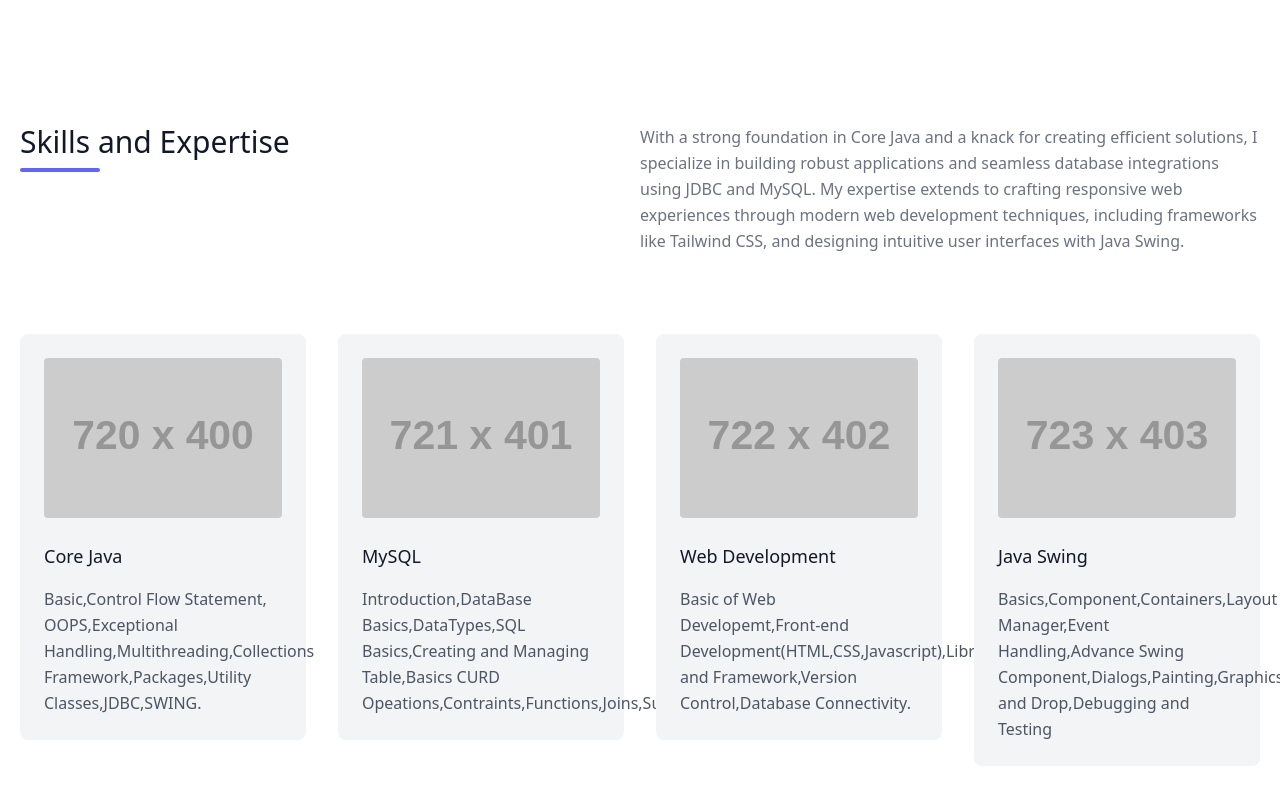
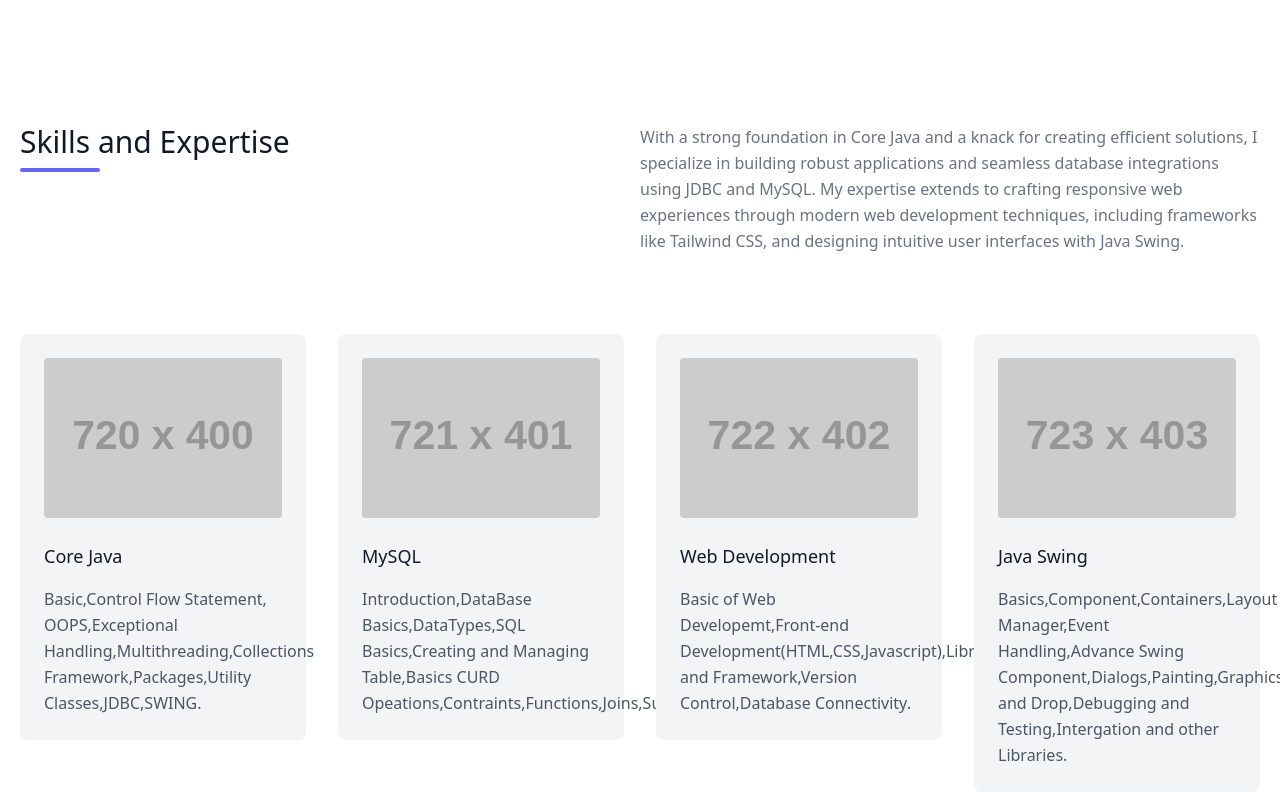
Before and after one commit to Ashutosh-JavaDev/Portfolio, a plain HTML site: page index.html in a window 1280 px wide. Shown: the part 740-1551 px from the top of the page. Drawn offline with nearby package versions, Linux system fonts and the light colour scheme; placeholder pictures from the web are drawn by us.

Commit message:
Portfolio

```diff
--- a/index.html
+++ b/index.html
@@ -84,7 +84,7 @@
                 <div class="bg-gray-100 p-6 hover:scale-105 duration-200 rounded-lg">
                   <img class="h-40 rounded w-full object-cover object-center mb-6" src="https://dummyimage.com/723x403" alt="content">
                   <h2 class="text-lg text-gray-900 font-medium title-font mb-4">Java Swing</h2>
-                  <p class="leading-relaxed text-base">Basics,Component,Containers,Layout Manager,Event Handling,Advance Swing Component,Dialogs,Painting,Graphics,Drag and Drop,Debugging and Testing</p>
+                  <p class="leading-relaxed text-base">Basics,Component,Containers,Layout Manager,Event Handling,Advance Swing Component,Dialogs,Painting,Graphics,Drag and Drop,Debugging and Testing,Intergation and other Libraries.</p>
                 </div>
               </div>
             </div>
```
